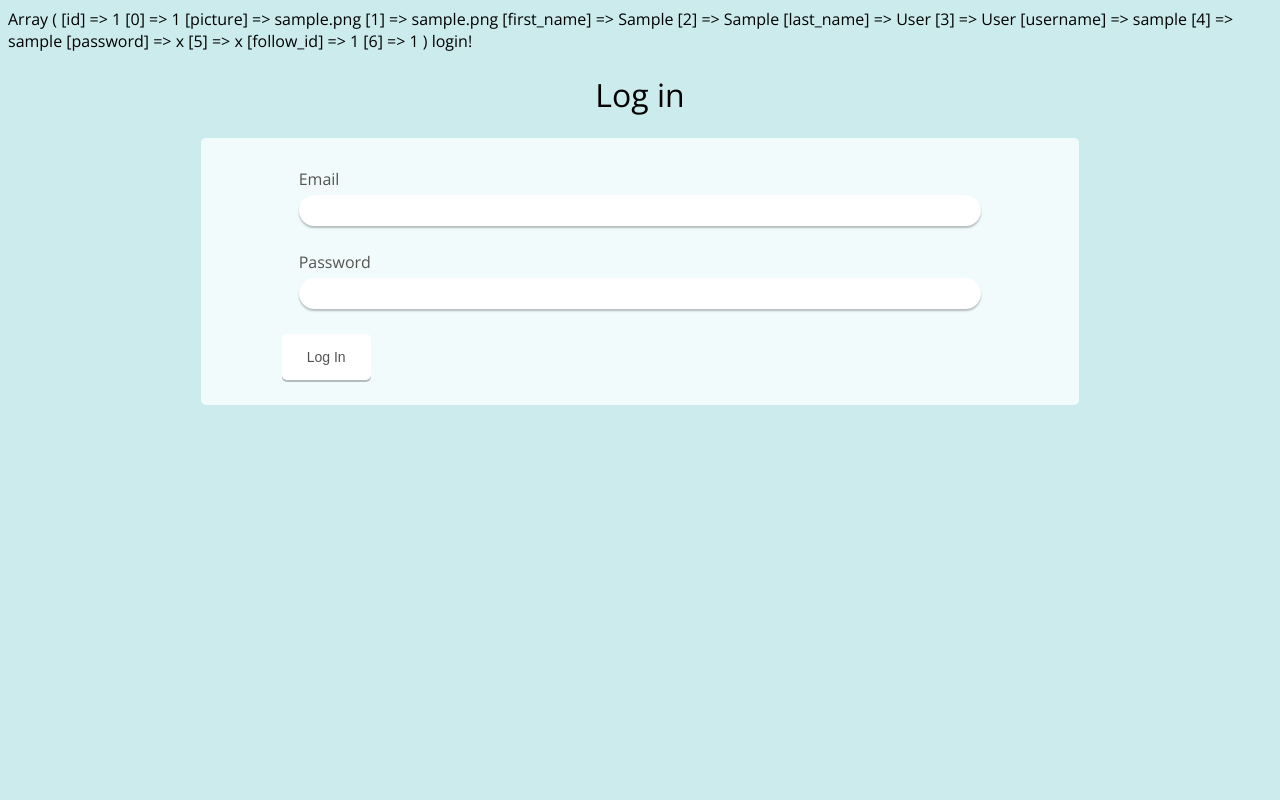
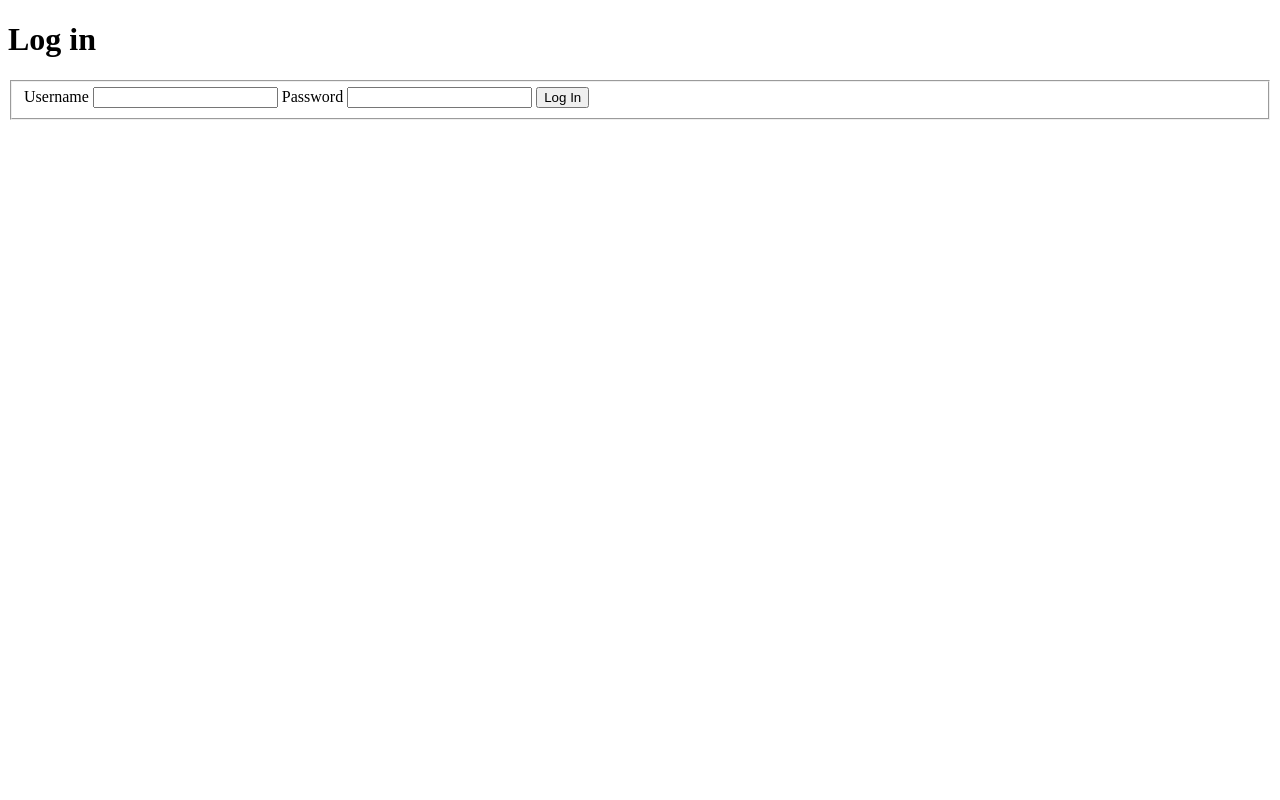
Before and after one commit to jwraats/snow_white, a PHP site: page /index.php in a window 1280 px wide. Run offline with PHP 8.4, Linux system fonts and the light colour scheme; tables that the repository leaves empty hold one stand-in row (values such as "Sample post"); some libraries are stand-ins or nearby versions.

Commit message:
did login

```diff
--- a/www/base.php
+++ b/www/base.php
@@ -1,9 +1,3 @@
-<?php
-
-$page = isset($_GET['page']) ? $_GET['page'] : 'login';
-
-?>
-
 <!DOCTYPE html>
 <!--[if lt IE 7]>      <html class="no-js lt-ie9 lt-ie8 lt-ie7"> <![endif]-->
 <!--[if IE 7]>         <html class="no-js lt-ie9 lt-ie8"> <![endif]-->
--- a/www/config.php
+++ b/www/config.php
@@ -3,16 +3,11 @@
 $db_name = 'snow_white';
 $db_host = 'localhost';
 $db_user = 'root';
-$db_pass = '';
+$db_pass = 'root';
 
 try {
-    $dbh = new PDO('mysql:host='.$db_host.';dbname='.$db_name, $db_user, $db_pass);
-    foreach($dbh->query('SELECT * from user') as $row) {
-        print_r($row);
-    }
-    $dbh = null;
+    $pdo = new PDO('mysql:host='.$db_host.';dbname='.$db_name, $db_user, $db_pass);
 } catch (PDOException $e) {
     print "Error!: " . $e->getMessage() . "<br/>";
     die();
 }
-?>
--- a/www/index.php
+++ b/www/index.php
@@ -1,3 +1,12 @@
-<?php
+<?php session_start();
+error_reporting(E_ALL);
+
+// set page
+$page = isset($_GET['page']) ? $_GET['page'] : 'login';
+
+if(!isset($_SESSION['id'])) {
+    $page = 'login';
+}
+
 include('config.php');
 include('base.php');
--- a/www/login.php
+++ b/www/login.php
@@ -1,27 +1,12 @@
-<?php
-
-echo 'login!';
-?>
-<!DOCTYPE html>
-<html>
-<head>
-	<title>Log in</title>
-	<link rel="stylesheet" type="text/css" href="assets/css/main.css">
-	<!--font-->
-	<link href='http://fonts.googleapis.com/css?family=Open+Sans:400,300,600,700' rel='stylesheet' type='text/css'>
-</head>
-<body class="log-in">
 <h1>Log in</h1>
-	<form method="post" action="">
+<form method="POST" action="index.php?page=home">
 <fieldset>
-		<label for='email'>Email</label>
-		<input type="text" name="email" id="email">
+	<label for='username'>Username</label>
+	<input type="text" name="username" id="username">
 
 	<label for='password'>Password</label>
-		<input type="text" name="password" id="password">
+	<input type="password" name="password" id="password">
 
 	<button type="submit" value="Log In">Log In</button>
 </fieldset>
 </form>
-</body>
-</html>
```
Lines whose indentation alone changed are shown as unchanged.
